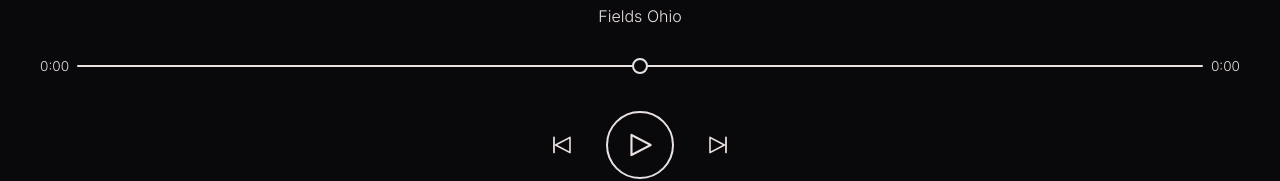
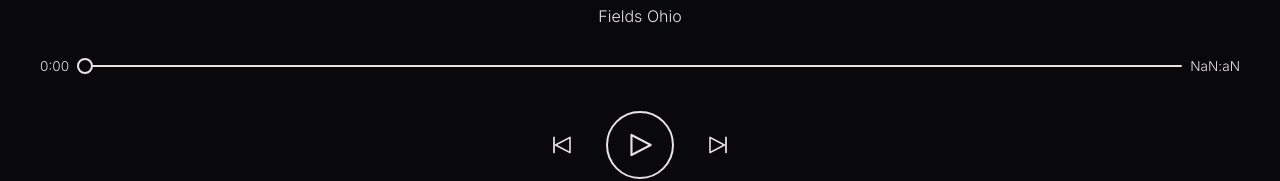
Before and after one commit to double-vee/next-music-player, a Next.js app: page / in a window 1280 px wide. Shown: the part 490-671 px from the top of the page. Built offline with nearby package versions, Linux system fonts and the light colour scheme.

Commit message:
Input value synced with the audio currentTime

```diff
--- a/src/components/Controls/Controls.jsx
+++ b/src/components/Controls/Controls.jsx
@@ -8,8 +8,8 @@ export default function Controls({ currentTrack }) {
   const [isPlaying, setIsPlaying] = useState(false);
 
   const [timeData, setTimeData] = useState({
-    currentTime: null,
-    duration: null,
+    currentTime: 0,
+    duration: 0,
   });
 
   const audioRef = useRef();
@@ -38,14 +38,27 @@ export default function Controls({ currentTrack }) {
     });
   };
 
+  const handleChange = (e) => {
+    audioRef.current.currentTime = +e.target.value;
+
+    setTimeData({
+      ...timeData,
+      currentTime: +e.target.value,
+    });
+  };
+
   return (
     <div className="controls-wrapper">
       <div className="time-control">
-        <p>
-          {timeData.currentTime ? formatTime(timeData.currentTime) : '0:00'}
-        </p>
-        <input type="range" />
-        <p>{timeData.duration ? formatTime(timeData.duration) : '0:00'}</p>
+        <p>{formatTime(timeData.currentTime)}</p>
+        <input
+          type="range"
+          min={0}
+          max={timeData.duration}
+          value={timeData.currentTime}
+          onChange={handleChange}
+        />
+        <p>{formatTime(timeData.duration)}</p>
       </div>
       <div className="play-control">
         <button className="btn skip-back">
```
